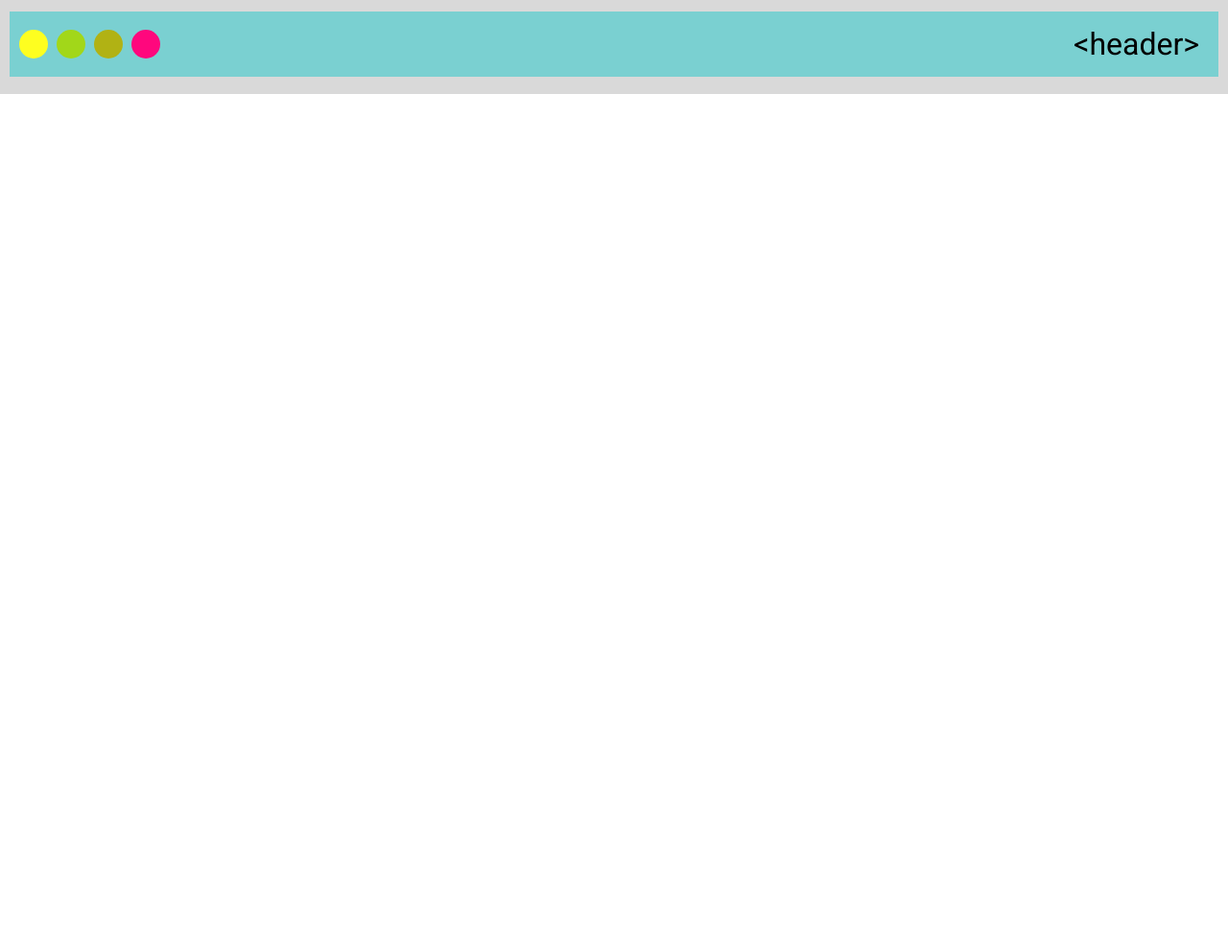
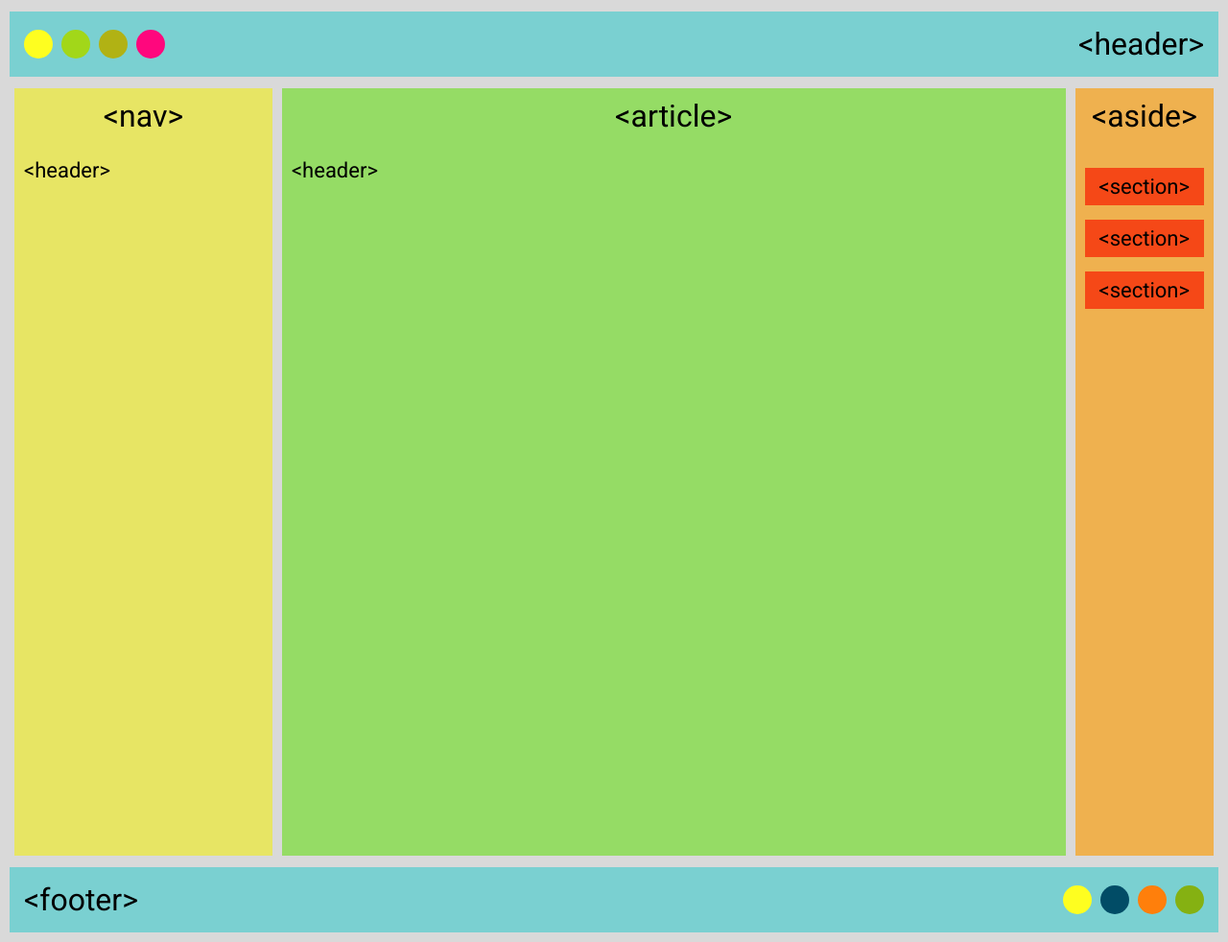
Before and after one commit to anabelespinal/ncomunicaciones, a plain HTML site: page index.html in a window 1280 px wide. Shown: the whole page at 96% size. Before the commit the page ends 800 px from the top, so only its background shows below. Drawn offline with Linux system fonts and the light colour scheme.

Commit message:
completed desktop version

```diff
--- a/css/colors.css
+++ b/css/colors.css
@@ -1,7 +1,7 @@
 .bg-gray {
     background-color: #D9D9D9;
 }
-.title-h2 {
+.title-h2, .title-h3 {
     color: #000000
 }
 .bg-aquamarine {
@@ -10,7 +10,7 @@
 .bullet.b-yellow {
     background-color: #FEFE20;
 }
-.bullet.b-green, .bg-green {
+.bullet.b-green {
     background-color: #A2D719;
 }
 .bullet.b-gold {
@@ -40,3 +40,6 @@
 .bg-dark-orange {
     background-color: #F54817;
 }
+.bg-light-green {
+    background-color: #95DC65;
+}
--- a/css/main.css
+++ b/css/main.css
@@ -18,11 +18,14 @@ body {
 header {
     padding: 12px 10px 6px 10px;
 }
-.wrapper-header {
-    padding: 15px 20px 15px 10px;
+.wrapper-header, .wrapper-footer {
+    padding: 15px;
     display: flex;
     justify-content: space-between;
     align-items: center;
+}
+.wrapper-footer {
+    flex-direction: row-reverse;
 }
 .wrapper-bullet {
     line-height: 0;
@@ -41,5 +44,41 @@ header {
     padding: 6px 15px 6px 15px;
     display: flex;
     justify-content: space-between;
-    align-items: center;
+    align-items: stretch;
+    min-height: 100vh;
 }
+.title-h3 {
+    font-size: 22px;
+    font-weight: 400;
+}
+.wrapper-nav {
+    width: 20%;
+}
+.sub-section {
+    padding: 10px;
+    margin-right: 10px;
+}
+.sub-section .title-h2 {
+    text-align: center;
+    margin-bottom: 25px;
+}
+.sub-section:last-child {
+    margin-right: 0px;
+}
+.wrapper-article {
+    width: calc(100% - 36%);
+}
+.wrapper-aside {
+    width: 10%;
+}
+.wrapper-aside .title-h3 {
+    margin-bottom: 15px;
+    padding: 7px;
+    text-align: center;
+}
+.wrapper-aside .title-h2 {
+    margin-bottom: 35px;
+}
+footer {
+    padding: 6px 10px 10px 10px;
+}
--- a/index.html
+++ b/index.html
@@ -23,10 +23,32 @@
             </div>
         </header>
         <section class="bg-gray main-section">
-            <div class="nav-section bg-light-yellow">
-
+            <div class="wrapper-nav bg-light-yellow sub-section">
+                <h2 class="title-h2">&lt;nav&gt;</h2>
+                <h3 class="title-h3">&lt;header&gt;</h3>
+            </div>
+            <div class="wrapper-article bg-light-green sub-section">
+                <h2 class="title-h2">&lt;article&gt;</h2>
+                <h3 class="title-h3">&lt;header&gt;</h3>
+            </div>
+            <div class="wrapper-aside bg-light-orange sub-section">
+                <h2 class="title-h2">&lt;aside&gt;</h2>
+                <h3 class="title-h3 bg-dark-orange">&lt;section&gt;</h3>
+                <h3 class="title-h3 bg-dark-orange">&lt;section&gt;</h3>
+                <h3 class="title-h3 bg-dark-orange">&lt;section&gt;</h3>
             </div>
         </section>
+        <footer class="bg-gray">
+            <div class="wrapper-footer bg-aquamarine">
+                <div class="wrapper-bullet">
+                    <span class="bullet b-yellow"></span>
+                    <span class="bullet b-blue"></span>
+                    <span class="bullet b-orange"></span>
+                    <span class="bullet b-dark-green"></span>
+                </div>
+                <h2 class="title-h2">&lt;footer&gt;</h2>
+            </div>
+        </footer>
 
         <script src="lib/js/jquery-3.4.1.min.js" type="text/javascript"></script>
         <script src="js/main.js" type="text/javascript"></script>
```
